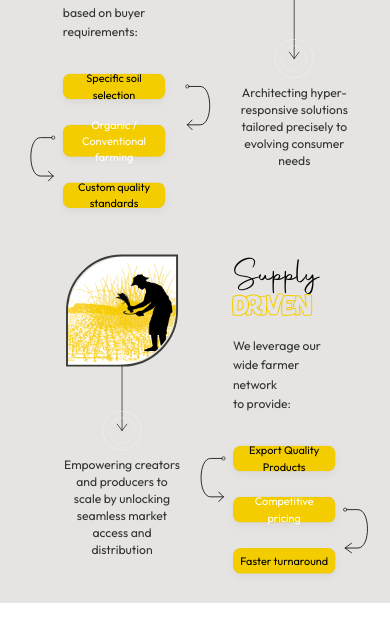
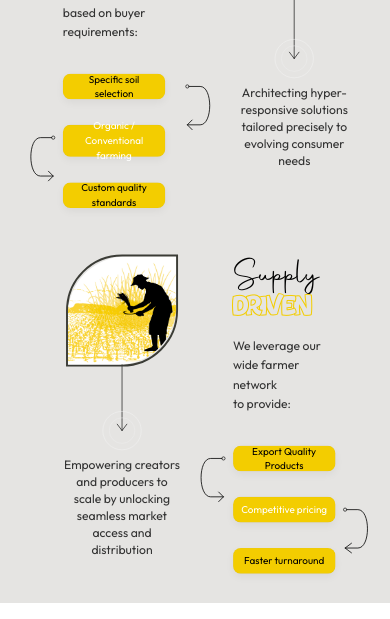
Before and after one commit to seenuoff-tech/x-pact-ventures, a React (Vite) app: page /about in a window 390 px wide. Shown: the part 1728-2347 px from the top of the page. Built offline with nearby package versions, Linux system fonts and the light colour scheme.

Commit message:
Change yellow card text to 10px visual in mobile view

```diff
--- a/src/components/HowWeWork.tsx
+++ b/src/components/HowWeWork.tsx
@@ -373,7 +373,7 @@ const ProcessCardFixed: React.FC<{ bg: string; color: string; title: string; hei
       fontStyle: 'normal',
       color,
       textAlign: 'center',
-      fontSize: '34px'
+      fontSize: '31px'
     }}>{title}</span>
   </motion.div>
 );
--- a/src/components/SupplyDriven.tsx
+++ b/src/components/SupplyDriven.tsx
@@ -357,7 +357,7 @@ const ProcessCardFixed: React.FC<{ bg: string; color: string; title: string }> =
       fontStyle: 'normal',
       color,
       textAlign: 'center',
-      fontSize: '34px'
+      fontSize: '31px'
     }}>{title}</span>
   </motion.div>
 );
```
